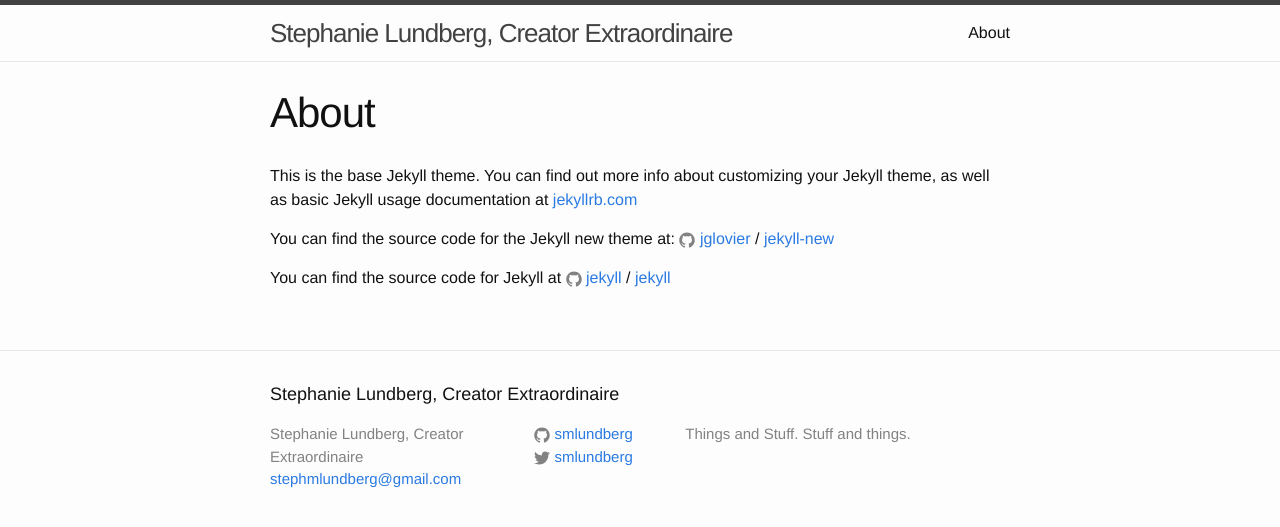
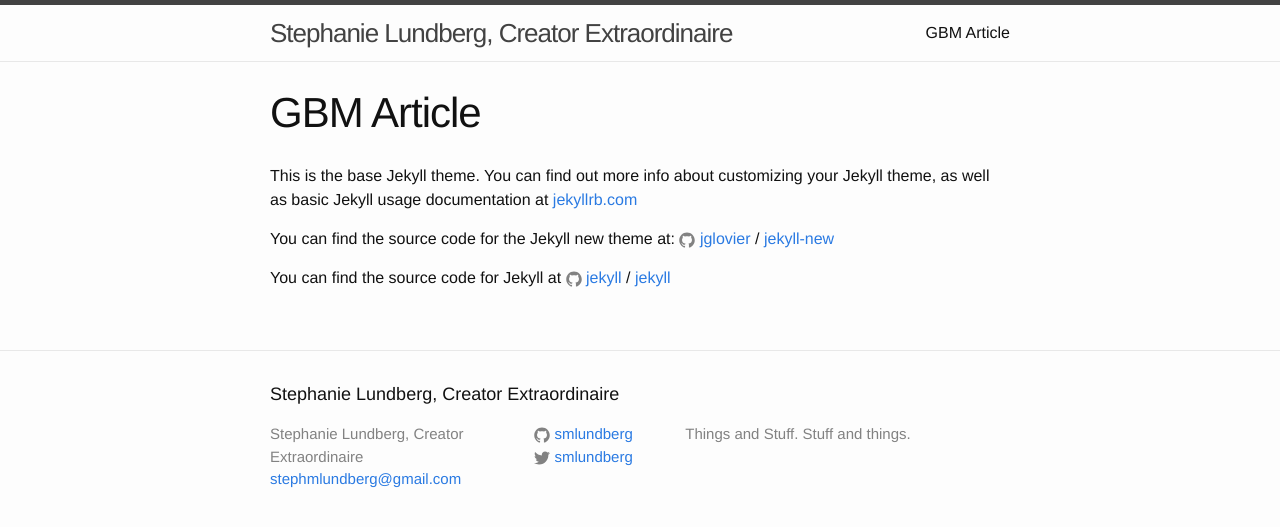
Before and after one commit to geneeste/geneeste.github.io, a Jekyll site: the page built from about.md, in a window 1280 px wide. Shown: the top 527 px of the page. Built offline with Jekyll 4.4.1, drawn with Linux system fonts in a browser that asks for light colours.

Commit message:
Update about.md
Messed with things

```diff
--- a/about.md
+++ b/about.md
@@ -1,7 +1,7 @@
 ---
 layout: page
-title: About
-permalink: /about/
+title: GBM Article
+permalink: /gbm2013mobilearticle/
 ---
 
 This is the base Jekyll theme. You can find out more info about customizing your Jekyll theme, as well as basic Jekyll usage documentation at [jekyllrb.com](http://jekyllrb.com/)
```
